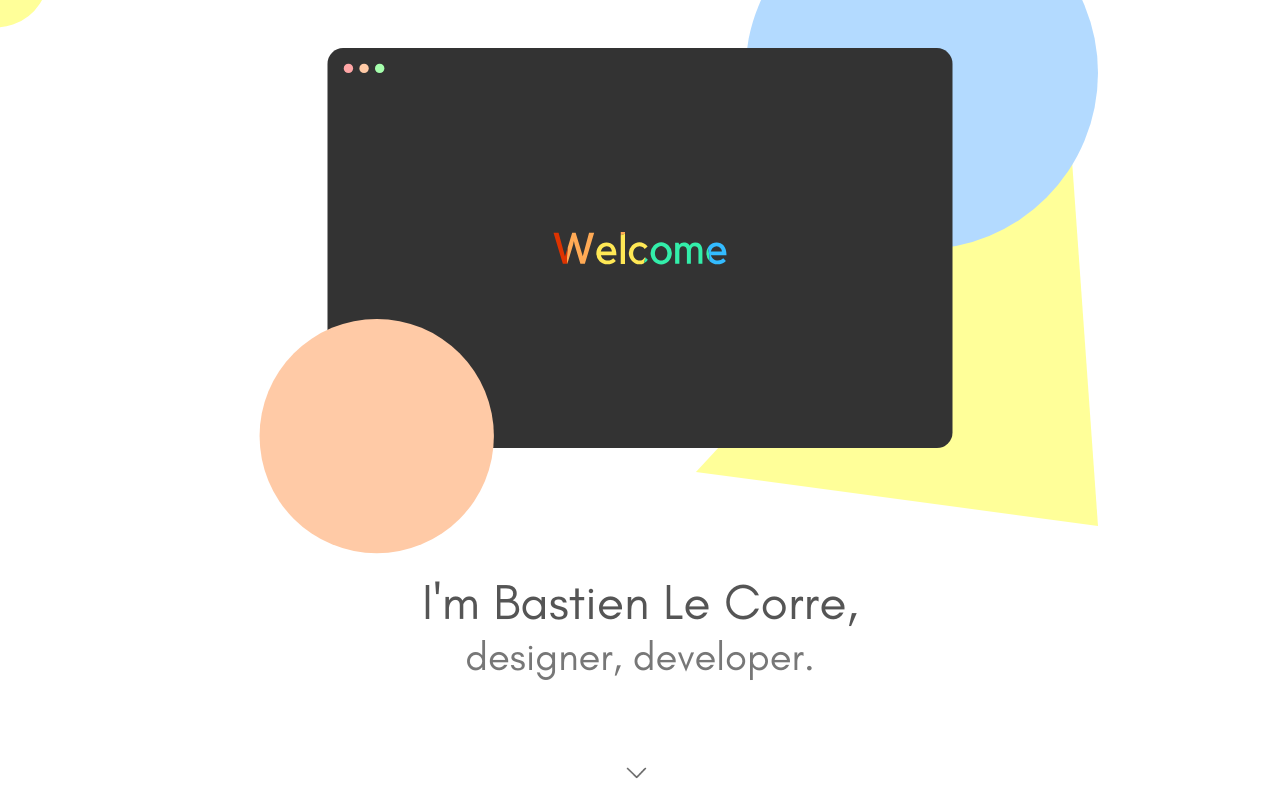
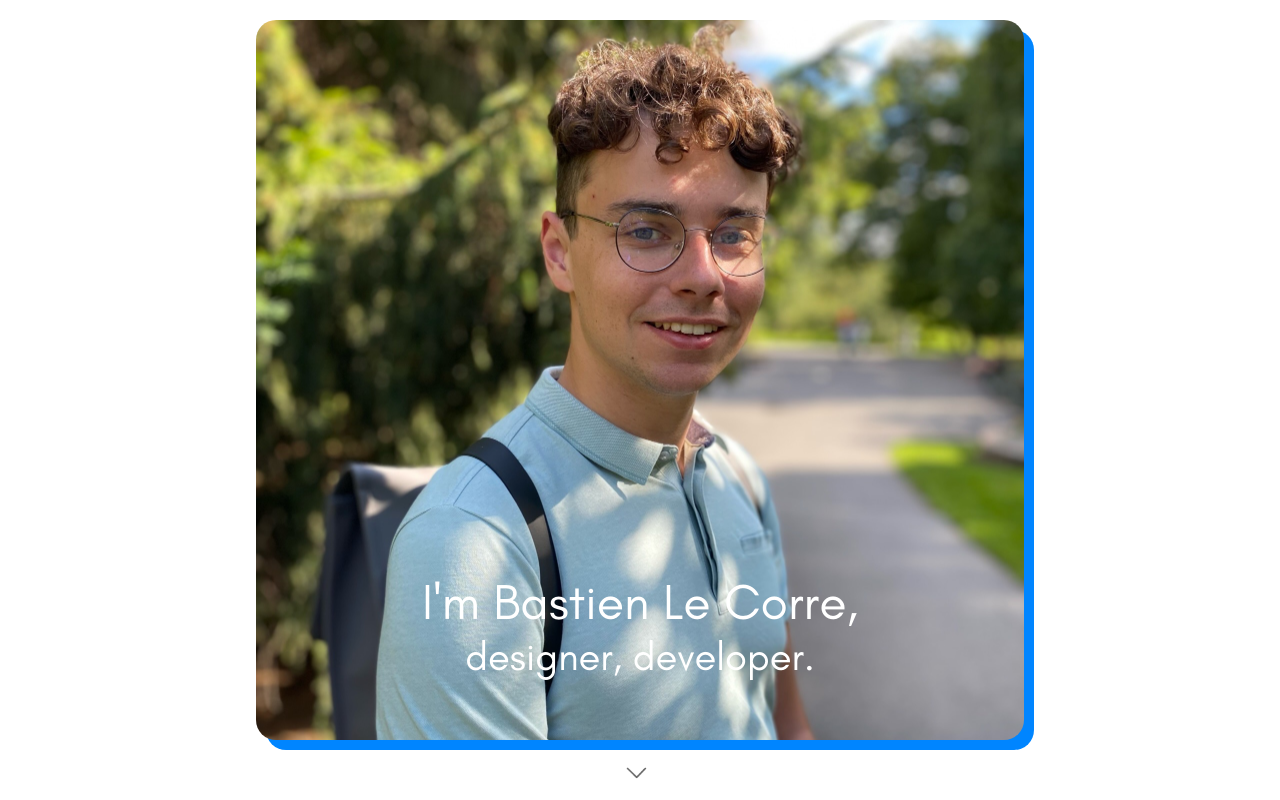
Before and after one commit to aroblast/portfolio, a PHP site: page / in a window 1280 px wide. Run offline with PHP 8.4, Linux system fonts and the light colour scheme.

Commit message:
Mise a jour du hero

```diff
--- a/index.html
+++ b/index.html
@@ -20,10 +20,10 @@
         </header>
 
         <div class="hero">
-            <div class="background"></div>
+            <div class="me"></div>
             <div class="header">
-                <div class="dark2">I'm Bastien Le Corre,</div>
-                <div class="dark3">designer, developer.</div>
+                <p class="white">I'm Bastien Le Corre,</p>
+                <p class="white">designer, developer.</p>
             </div>
 
             <img class="scrollDown" src="style/gifs/scroll.gif"/>
--- a/style/colors.css
+++ b/style/colors.css
@@ -12,6 +12,7 @@
 }
 
 .dark1 {
+
     color: #333 !important;
 }
 
--- a/style/main.css
+++ b/style/main.css
@@ -15,6 +15,10 @@ body {
     overflow-x: hidden;
 }
 
+p {
+    margin: 0;
+}
+
 a {
     color: inherit;
 
@@ -29,22 +33,7 @@ a {
     left: 0;
     right: 0;
     bottom: 0;
-
-    background: linear-gradient(0, #444, #555);
-}
-
-.hero > .background {
-    position: absolute;
-    top: 0;
-    left: 0;
-    right: 0;
-    bottom: 0;
-
-    background-image: url("backgrounds/background-home.svg");
-    background-repeat: no-repeat;
-    background-size: cover;
-    background-position: center;
-    background-color: #fff;
+    text-align: center;
 }
 
 .hero > .header {
@@ -58,8 +47,26 @@ a {
     font-weight: 300;
 }
 
-.hero > .header > div:last-of-type {
+.hero > .header > p:last-of-type {
     font-size: 40px;
+}
+
+.hero > .me {
+    position: absolute;
+    top: 20px;
+    left: 30%;
+    width: 40%;
+    bottom: 60px;
+
+    background-image: url("imgs/me.jpeg");
+    background-repeat: no-repeat;
+    background-size: cover;
+    background-position: center;
+    background-color: #fff;
+
+    border-radius: 20px;
+
+    box-shadow: 10px 10px 0 #0085ff;
 }
 
 .hero > .scrollDown {
@@ -96,7 +103,7 @@ a {
     min-height: auto;
     text-align: center;
 
-    background-color: #3ae;
+    background-color: #0085ff;
 }
 
 .panels > .footer {
@@ -196,12 +203,14 @@ a {
     margin-top: 20px;
 
     color: #fff;
-    background-color: #333;
+    background-color: #0085ff;
 
     font-family: Glacial Indifference, sans-serif;
     font-size: 16px;
     font-weight: 300;
     font-style: italic;
+
+    border-radius: 12px;
 }
 
 /* SOCIALS */
@@ -238,15 +247,17 @@ a {
 
 @media (max-width: 1280px)
 {
-    .hero > .background {
-        background-image: url("backgrounds/background-home-tablet.svg");
+    .hero > .me {
+        left: 20%;
+        width: 60%;
     }
 }
 
 @media (max-width: 640px)
 {
-    .hero > .background {
-        background-image: url("backgrounds/background-home-mobile.svg");
+    .hero > .me {
+        left: 5%;
+        width: 90%;
     }
 
     .hero > .header {
```
Also changed, not shown: style/backgrounds/background-home-mobile.svg (deleted), style/backgrounds/background-home-tablet.svg (deleted), style/backgrounds/background-home.svg (deleted), style/backgrounds/background-portfolio.svg (deleted), style/imgs/cloudwriter1.png (deleted), style/imgs/cloudwriter2.png (deleted), style/imgs/cloudwriter3.png (deleted), style/imgs/ivac1.png (deleted), style/imgs/ivac2.png (deleted), style/imgs/me.jpeg (added), style/imgs/mfnu1.png (deleted), style/imgs/mfnu2.png (deleted), style/imgs/pronote.png (deleted), style/imgs/zicanouic1.png (deleted), 2 more files.
